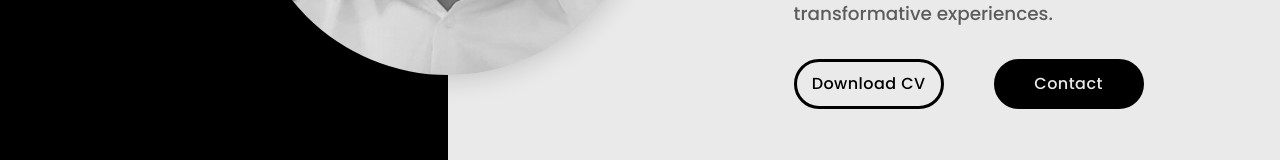
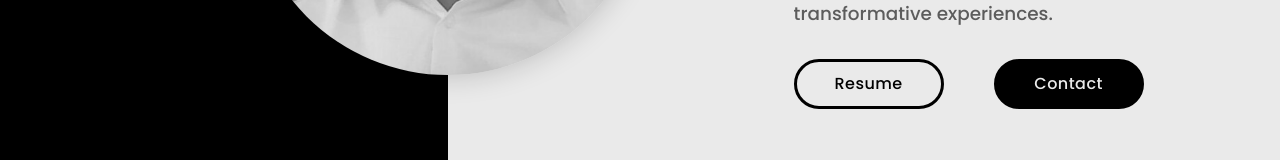
Before and after one commit to michaeloc1/Portfolio-React, a React (Create React App) app: page / in a window 1280 px wide. Shown: the part 525-685 px from the top of the page. Built offline with nearby package versions, Linux system fonts and the light colour scheme; a web font is replaced by a local one.

Commit message:
added resume

```diff
--- a/src/components/Landing/Landing.js
+++ b/src/components/Landing/Landing.js
@@ -173,11 +173,11 @@ function Landing() {
                                     rel='noreferrer'
                                 >
                                     <Button className={classes.resumeBtn}>
-                                        Download CV
+                                        Resume
                                     </Button>
                                 </a>
                             )}
-                            <NavLink
+                             <NavLink
                                 to='/#contacts'
                                 smooth={true}
                                 spy='true'
```
Also changed, not shown: 2 other files (tests, documents, lock files or other folders).
